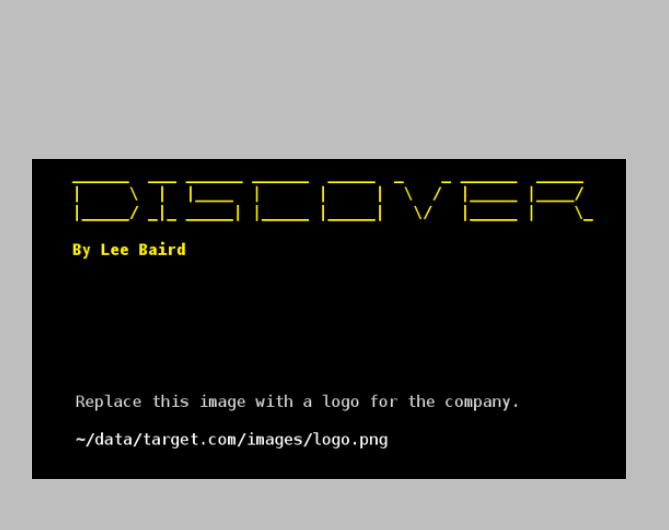
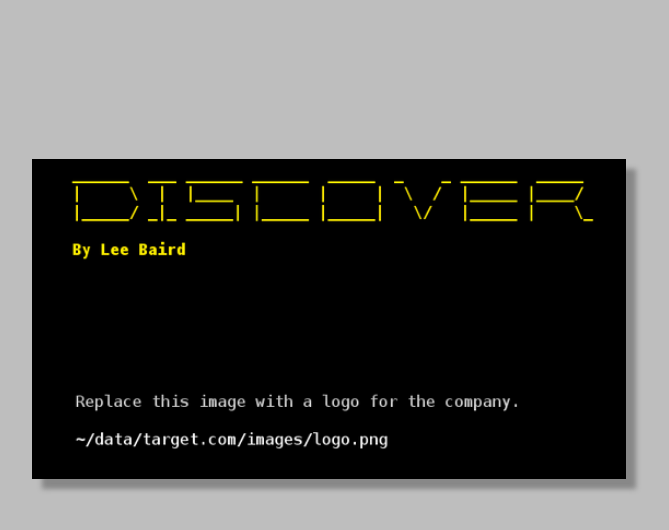
Before and after one commit to leebaird/discover, a PHP site: page / in a window 1280 px wide. Shown: the part 51-581 px from the top of the page, without its empty margins (311-980 px from the left). Run offline with PHP 8.4, Linux system fonts and the light colour scheme; some libraries are stand-ins or nearby versions.

Commit message:
Added a box-shadow to the report homepage image.

```diff
--- a/report/css/styles.css
+++ b/report/css/styles.css
@@ -46,6 +46,7 @@ img {
   height auto;
   max-width: 90%;
   margin: auto;
+  box-shadow: 10px 10px 5px #888888;
 }
 
 .vertical-center {
```
Also changed, not shown: 1 other file.
